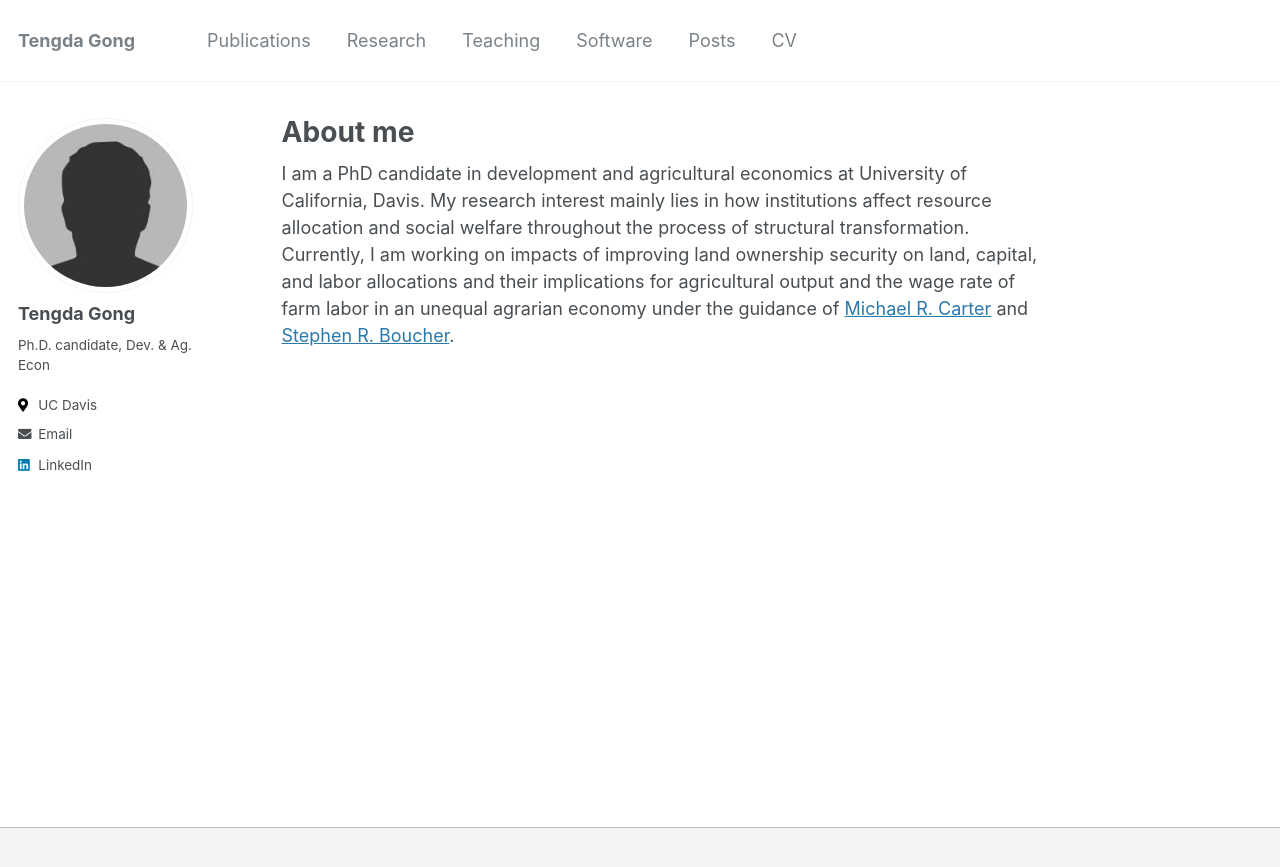
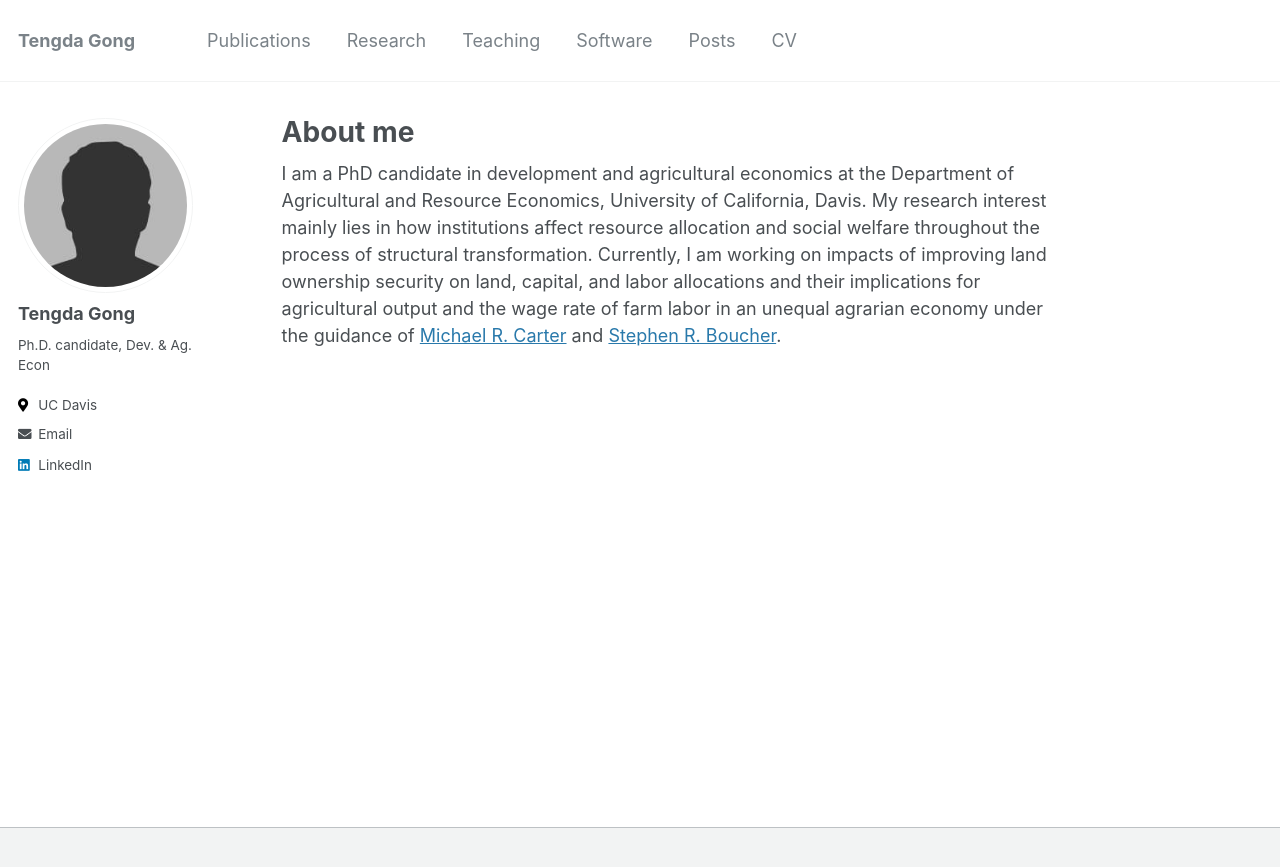
Before and after one commit to tendakung/tendakung.github.io, a Jekyll site: the page built from _pages/about.md, in a window 1280 px wide. Shown: the top 867 px of the page. Built offline with Jekyll 4.4.1, drawn with Linux system fonts in a browser that asks for light colours.

Commit message:
update bio info

```diff
--- a/_pages/about.md
+++ b/_pages/about.md
@@ -8,5 +8,5 @@ redirect_from:
   - /about.html
 ---
 
-I am a PhD candidate in development and agricultural economics at University of California, Davis. My research interest mainly lies in how institutions affect resource allocation and social welfare throughout the process of structural transformation. Currently, I am working on impacts of improving land ownership security on land, capital, and labor allocations and their implications for agricultural output and the wage rate of farm labor in an unequal agrarian economy under the guidance of [Michael R. Carter](https://are.ucdavis.edu/people/faculty/michael-carter/) and [Stephen R. Boucher](https://are.ucdavis.edu/people/faculty/steve-boucher/).
+I am a PhD candidate in development and agricultural economics at the Department of Agricultural and Resource Economics, University of California, Davis. My research interest mainly lies in how institutions affect resource allocation and social welfare throughout the process of structural transformation. Currently, I am working on impacts of improving land ownership security on land, capital, and labor allocations and their implications for agricultural output and the wage rate of farm labor in an unequal agrarian economy under the guidance of [Michael R. Carter](https://are.ucdavis.edu/people/faculty/michael-carter/) and [Stephen R. Boucher](https://are.ucdavis.edu/people/faculty/steve-boucher/).
 <br>
```
